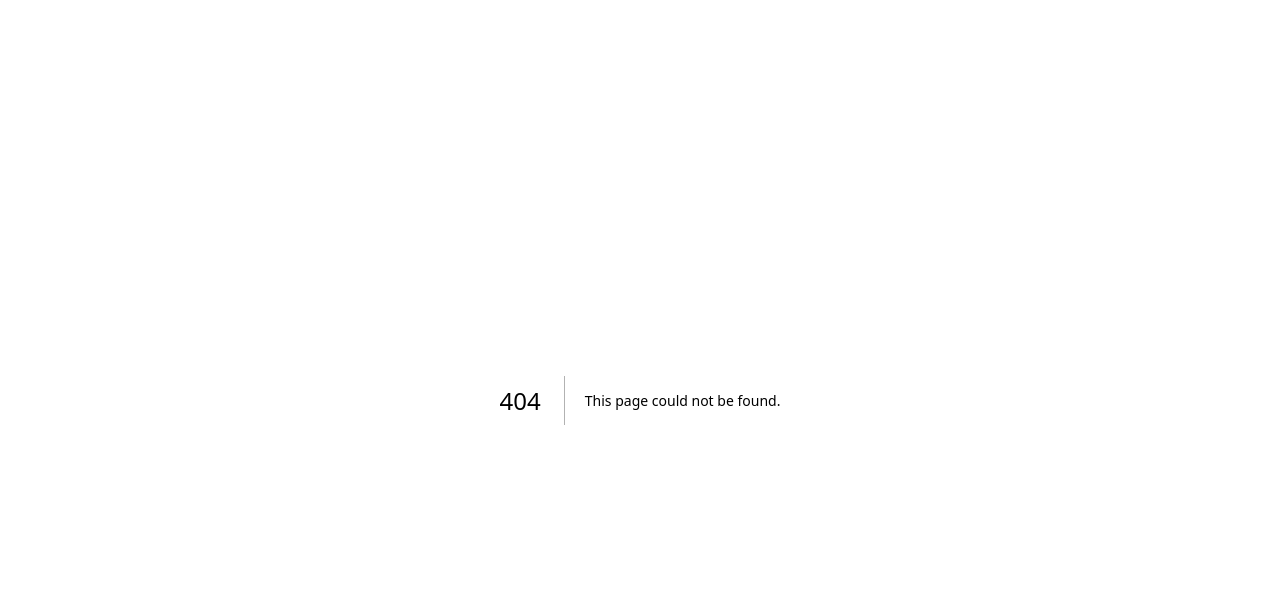
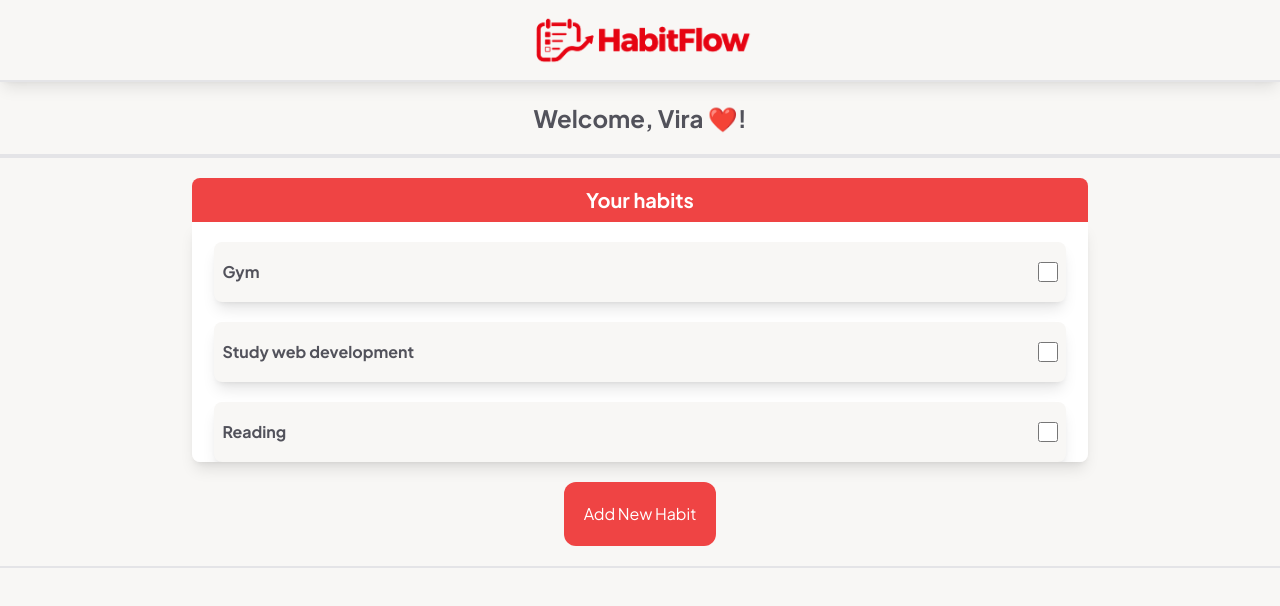
Before and after one commit to GilbertoBispo/HabitFlow, a Next.js app: page /app in a window 1280 px wide. Before the commit this address had no page. Shown: the top 606 px of the page. Built offline with nearby package versions, Linux system fonts and the light colour scheme.

Commit message:
feat: develops container for habits

```diff
--- /dev/null
+++ b/app/app/_components/HabitList.tsx
@@ -0,0 +1,92 @@
+'use client';
+
+import Section from "@/app/components/ui/Section";
+import Button from "@/app/components/ui/Button";
+import { useRef, useState } from "react";
+
+export default function HabitList() {
+
+    const habitDiv = useRef<HTMLDivElement>(null);
+    const closeButton = useRef<HTMLButtonElement>(null);
+    const [ click, setClick ] = useState<boolean>(false);
+
+    const habits = [
+        {
+            title: "Gym",
+            id: 0
+        },
+        {
+            title: "Study web development",
+            id: 1
+        },
+        {
+            title: "Reading",
+            id: 2
+        },
+        {
+            title: "Belajar Bahasa Indonesia",
+            id: 3
+        },
+        {
+            title: "Learn English",
+            id: 4
+        },
+        {
+            title: "Practice cooking",
+            id: 5
+        },
+        {
+            title: "Gardening",
+            id: 6
+        },
+        {
+            title: "Muay Thai",
+            id: 7
+        }
+    ];
+
+    const clickTrue = () => {
+        const isClicked = !click;
+        setClick(isClicked);
+
+        console.log(isClicked);
+    };
+
+    return(
+        <Section>
+            <div>
+                <div className="flex justify-center bg-(--primary) rounded-t-lg p-2 w-full">
+                    <h2 className="text-xl text-white font-bold">Your habits</h2>
+                </div>
+                <div className="w-[70dvw] h-60 bg-(--card-background) rounded-b-lg shadow-lg overflow-scroll">
+                    <div className="flex flex-col items-center gap-5 py-5">
+                        {habits.map((habit, index) => {
+                            return(
+                                <div ref={habitDiv} onClick={clickTrue} key={index} className="bg-background shadow-lg w-[95%] h-15 flex items-center px-2 rounded-lg justify-between">
+                                    <h2 className="font-bold">{habit.title}</h2>
+                                    <input className="w-5 h-5" type="checkbox" name="daily check" id="" />
+                                </div>
+                            );
+                        })}
+                    </div>
+                </div>
+            </div>
+
+            <div className={`bg-black/50 absolute inset-0 w-screen h-screen hidden ${click ? ' inline-block' : ''}`}>
+                <div className={`hidden w-80 h-80 absolute z-1 bg-background inset-0 rounded-lg shadow-lg ${click ? 'inline-block m-auto' : ''}`}>
+                    <div className="h-full w-full flex flex-col">
+                        <button ref={closeButton} onClick={clickTrue} className="w-15 h-15 flex flex-col items-center justify-center gap-2 p-2 self-end rounded-[0px_8px_0px_0px]">
+                            <span className={`inline-block bg-(--menu) w-7 h-0.5 ${click ? 'w-9 rotate-45 transition-all duration-200 translate-y-2.5' : 'rotate-0 transition-all duration-200'}`}></span>
+                            <span className={`inline-block bg-(--menu) w-7 h-0.5 ${click ? 'opacity-0' : 'rotate-0 transition-all duration-200'}`}></span>
+                            <span className={`inline-block bg-(--menu) w-7 h-0.5 ${click ? 'w-9 -rotate-45 transition-all duration-200 -translate-y-2.5' : 'rotate-0 transition-all duration-200'}`}></span>
+                        </button>
+                    </div>
+                </div>
+            </div>
+
+            <Button>
+                Add New Habit
+            </Button>
+        </Section>
+    );
+};
--- /dev/null
+++ b/app/app/_components/HomeHeader.tsx
@@ -0,0 +1,7 @@
+export default function HomeHeader() {
+    return(
+        <header className="w-full h-20 flex items-center justify-center shadow-lg">
+            <a href="/"><img className="w-60" src="/logo.png" alt="logo" /></a>
+        </header>
+    );
+};
--- /dev/null
+++ b/app/app/_components/Welcome.tsx
@@ -0,0 +1,12 @@
+import Section from "@/app/components/ui/Section";
+
+export default function Welcome() {
+
+    const user = "Vira ❤️";
+
+    return(
+        <Section>
+            <h2 className="text-2xl"><strong>Welcome, {user}!</strong></h2>
+        </Section>
+    );
+};
--- /dev/null
+++ b/app/app/_components/_ui/Button.tsx
@@ -0,0 +1,7 @@
+export default function Button() {
+    return(
+        <button>
+
+        </button>
+    );
+};
--- /dev/null
+++ b/app/app/page.tsx
@@ -0,0 +1,13 @@
+import HomeHeader from "./_components/HomeHeader";
+import Welcome from "./_components/Welcome";
+import HabitList from "./_components/HabitList";
+
+export default function Home() {
+    return (
+        <div>
+            <HomeHeader></HomeHeader>
+            <Welcome></Welcome>
+            <HabitList></HabitList>
+        </div>
+    );
+};
--- a/app/components/Hero.tsx
+++ b/app/components/Hero.tsx
@@ -13,7 +13,7 @@ export default function Header() {
 
             <p className="text-center text-lg md:w-[80dvw]">Track your daily progress, stay accountable, and build unstoppable momentum with HabitFlow’s intuitive and distraction-free interface.</p>
 
-            <Button className="">Start Tracking Now!</Button>
+            <a href="/app"><Button className="">Start Tracking Now!</Button></a>
 
             <a href="" className="underline">Learn more...</a>
         </Section>
```
